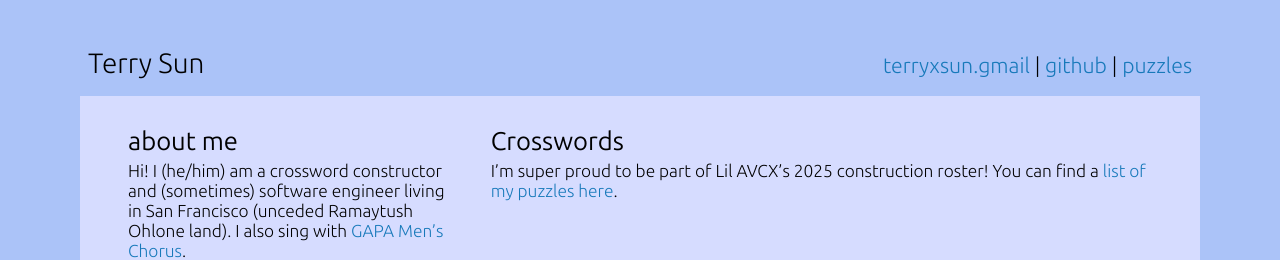
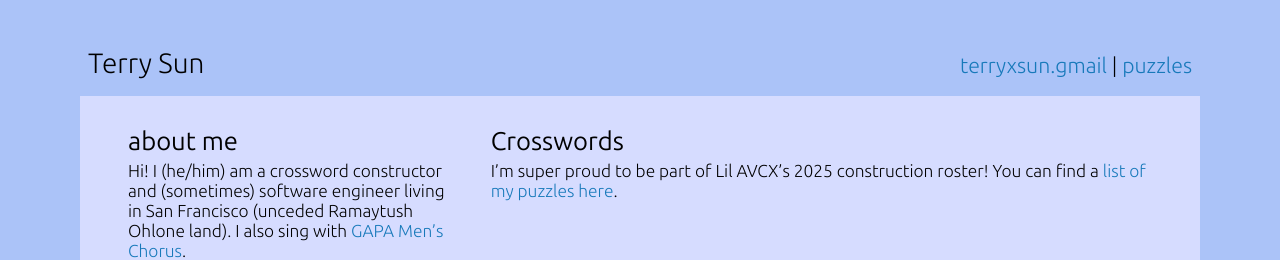
Before and after one commit to terrynsun/terrynsun.github.io, a Jekyll site: the page built from index.md, in a window 1280 px wide. Shown: the top 260 px of the page. Built offline with Jekyll 4.4.1, drawn with Linux system fonts in a browser that asks for light colours; some web fonts are replaced.

Commit message:
remove gh link

```diff
--- a/_includes/header.html
+++ b/_includes/header.html
@@ -5,7 +5,6 @@
     </div>
     <div id="links">
       <a href="javascript:location='mailto:\u0074\u0065\u0072\u0072\u0079\u0078\u0073\u0075\u006e\u0040\u0067\u006d\u0061\u0069\u006c\u002e\u0063\u006f\u006d';void 0">terryxsun.gmail</a> |
-      <a href="https://github.com/terryxsun">github</a> |
       <a href="{{ site.url }}/puzzles.html">puzzles</a>
     </div>
   </div>
```
